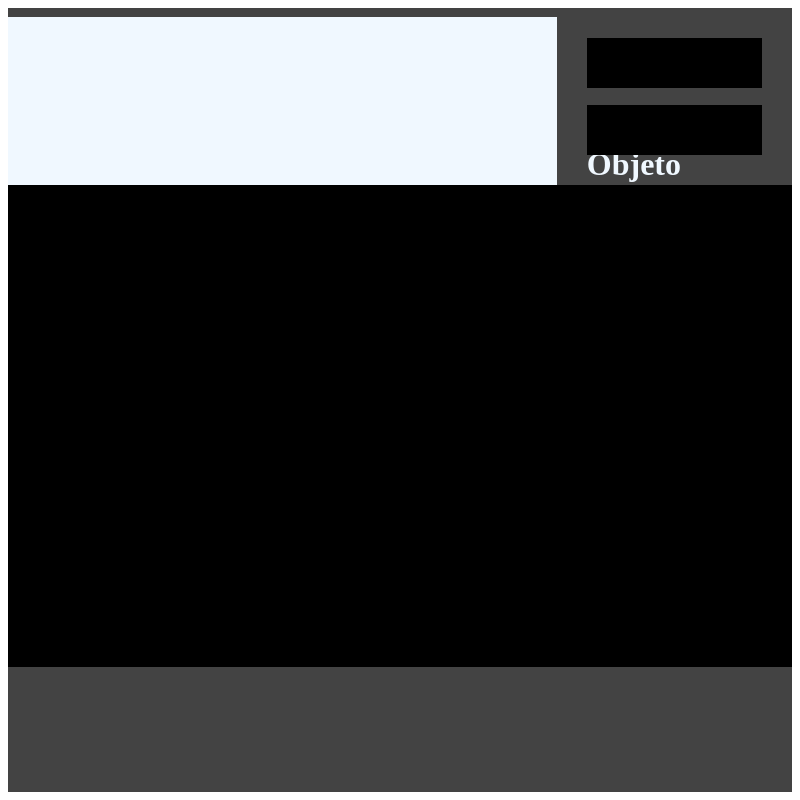
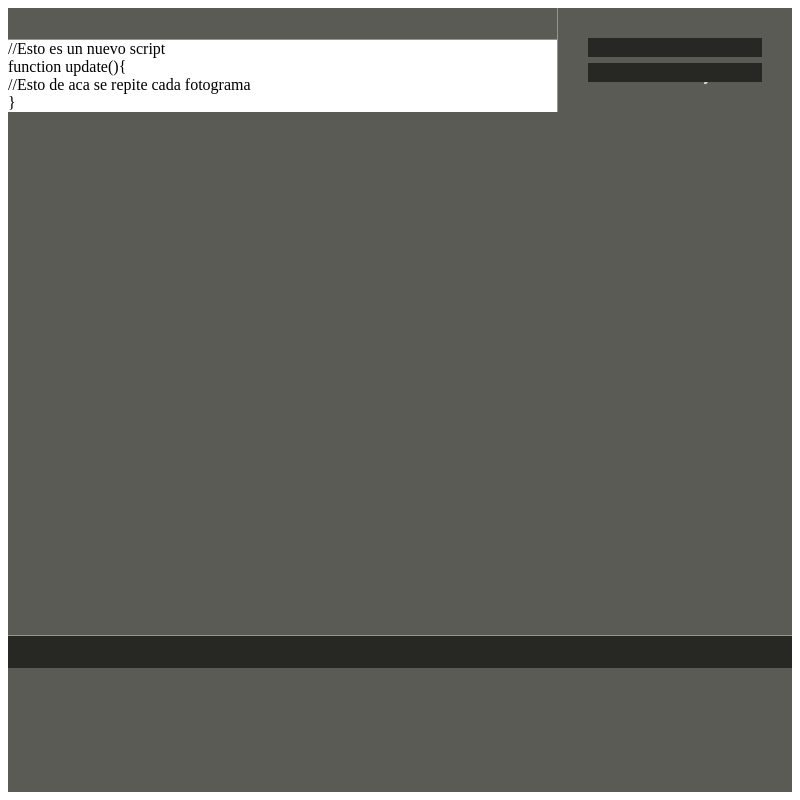
Before and after one commit to yosoyrolo/ElArmadero, an Electron app: page componentes/interfaz.html in a window 800 px wide. Drawn offline with Linux system fonts and the light colour scheme; files that its build step writes are made by us from their sources.

Commit message:
Css arreglos

```diff
--- a/componentes/interfaz.css
+++ b/componentes/interfaz.css
@@ -1,5 +1,5 @@
 #panel {
-  background-color: black;
+  background-color: #5b5b55;
   width: 100%;
   height: 100%;
   display: grid;
@@ -7,21 +7,22 @@
 }
 
 #pantalla {
-  background-color: aliceblue;
+  background-color: white;
   width: 100%;
   height: 100;
   display: grid;
   grid-template-columns: auto 30%;
 }
 #uno {
-  background-color: beige;
+  background-color: white;
   height: 100%;
   width: 100%;
   display: grid;
-  grid-template-rows: 5% auto;
+  grid-template-rows: 32px auto;
+  position: relative;
 }
 #dos {
-  background-color: #434343;
+  background-color: #5b5b55;
   height: 100%;
   width: 100%;
   display: grid;
@@ -29,52 +30,74 @@
   grid-template-rows: auto 15% auto;
 
   box-sizing: border-box;
+  border-left: solid;
+  border-color: #94958f;
+  box-sizing: border-box;
+  border-width: 1px;
 }
 
 #objetos {
-  background-color: #000000;
+  background-color: #272823;
   height: 100%;
   width: 100%;
   display: grid;
   grid-template-rows: 32px auto;
+
+  border-top: solid;
+  border-color: #94958f;
+  box-sizing: border-box;
+  border-width: 1px;
 }
 #play {
-  background-color: #434343;
+  background-color: #5b5b55;
   height: 100%;
   width: 100%;
+  border-bottom: solid;
+  border-bottom-color: #94958f;
+  box-sizing: border-box;
+  border-width: 1px;
 }
 #room {
-  background-color: aliceblue;
+  background-color: white;
   height: 100%;
   width: 100%;
+  position: relative;
 }
 #caja1 {
-  background-color: #000000;
+  background-color: #272823;
   height: 100%;
   width: 100%;
 }
 #caja2 {
-  background-color: #000000;
+  background-color: #272823;
   height: 100%;
   width: 100%;
 }
 
 #texto1 {
-  background-color: #434343;
+  background-color: #5b5b55;
   height: 100%;
   width: 100%;
 }
 h1 {
   text-align: left;
-  color: aliceblue;
+  color: #dbdbcd;
+  font-family: Arial, Helvetica, sans-serif;
+  font-size: 12pt;
 }
 #semi {
-  background-color: #000000;
+  background-color: #272823;
   height: 100%;
   width: 100%;
 }
 #grande {
-  background-color: #434343;
+  background-color: #5b5b55;
   height: 100%;
   width: 100%;
 }
+
+#container {
+  position: relative;
+  height: 100%;
+  width: 100%;
+}
--- a/componentes/interfaz.html
+++ b/componentes/interfaz.html
@@ -6,7 +6,13 @@
 
         <div id="uno">
             <div id="play"></div>
-            <div id="room"></div>
+            <div id="room">
+              <div id="container">  //Esto es un nuevo script
+                  <br />
+                  function update(){ <br />
+                  //Esto de aca se repite cada fotograma <br />
+                  }</div>
+            </div>
         </div>
 
         <div id="dos">
--- a/componentes/textEditor.js
+++ b/componentes/textEditor.js
@@ -1,4 +1,4 @@
-var editor = ace.edit("editor");
+var editor = ace.edit("container");
 editor.setTheme("ace/theme/monokai");
 editor.session.setMode("ace/mode/javascript");
 editor.setShowPrintMargin(false);
```
